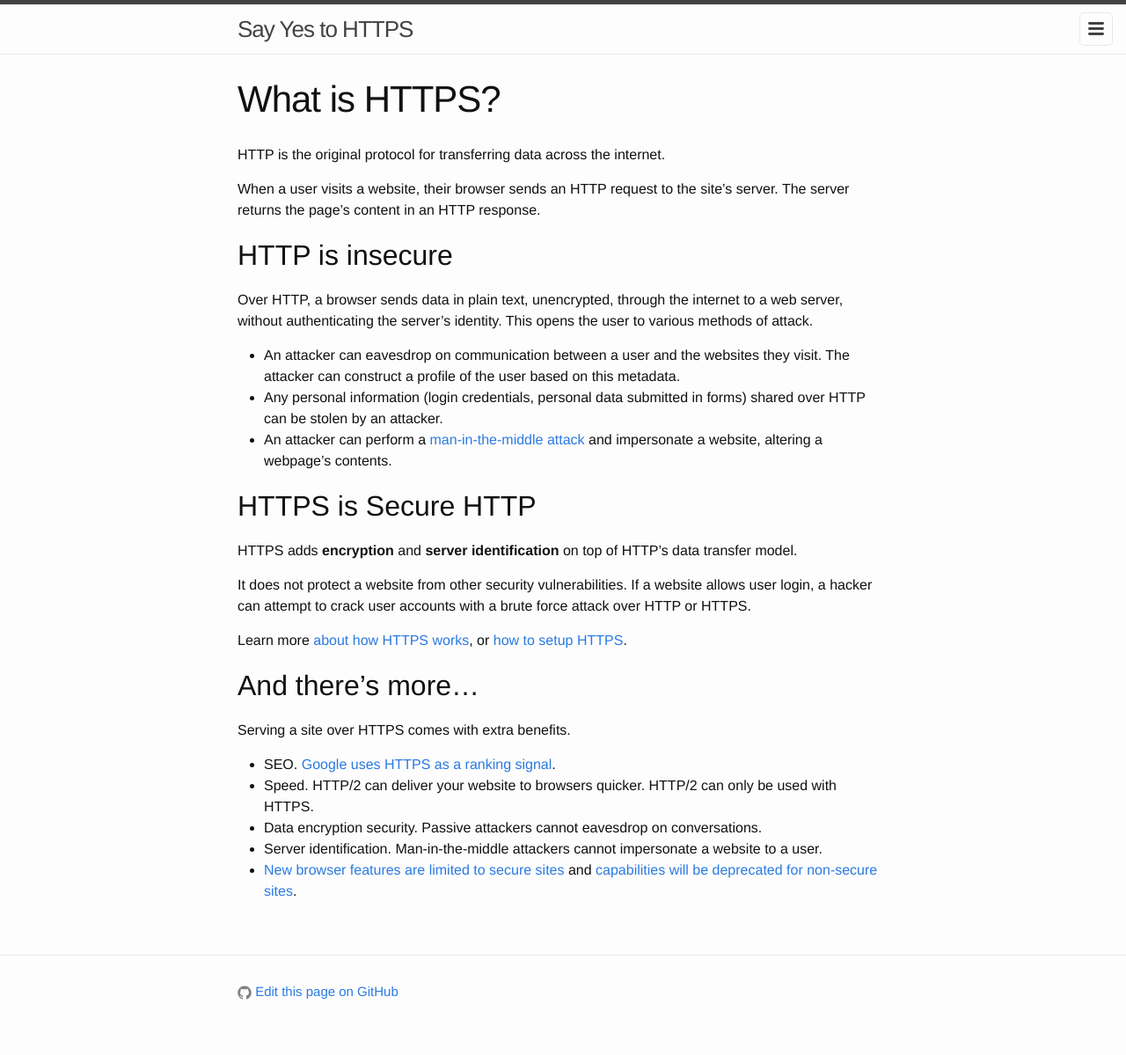
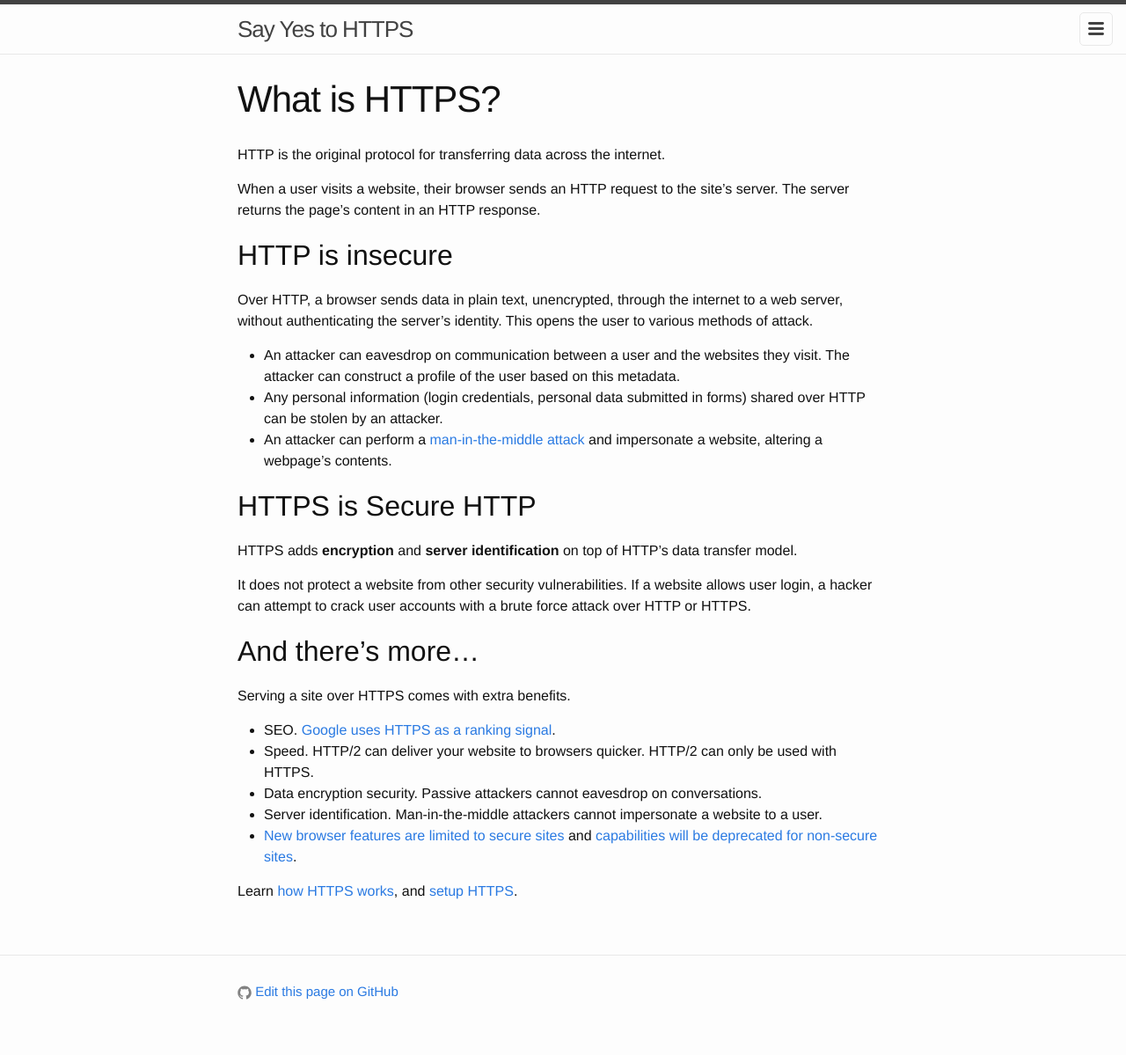
Before and after one commit to ericandrewlewis/say-yes-to-https, a Jekyll site: the page built from what-is-https.md, in a window 1280 px wide. Shown: the whole page at 88% size. Built offline with Jekyll 4.4.1, drawn with Linux system fonts in a browser that asks for light colours.

Commit message:
Move more links to bottom of page

```diff
--- a/what-is-https.md
+++ b/what-is-https.md
@@ -23,8 +23,6 @@ HTTPS adds **encryption** and **server identification** on top of HTTP's data tr
 
 It does not protect a website from other security vulnerabilities. If a website allows user login, a hacker can attempt to crack user accounts with a brute force attack over HTTP or HTTPS.
 
-Learn more [about how HTTPS works](/how-https-works/), or [how to setup HTTPS](/how-to-setup-https/).
-
 ## And there's more...
 
 Serving a site over HTTPS comes with extra benefits.
@@ -34,3 +32,5 @@ Serving a site over HTTPS comes with extra benefits.
 * Data encryption security. Passive attackers cannot eavesdrop on conversations.
 * Server identification. Man-in-the-middle attackers cannot impersonate a website to a user.
 * [New browser features are limited to secure sites](https://www.chromium.org/Home/chromium-security/prefer-secure-origins-for-powerful-new-features) and [capabilities will be deprecated for non-secure sites](https://blog.mozilla.org/security/2015/04/30/deprecating-non-secure-http/).
+
+Learn [how HTTPS works](/how-https-works/), and [setup HTTPS](/how-to-setup-https/).
```
